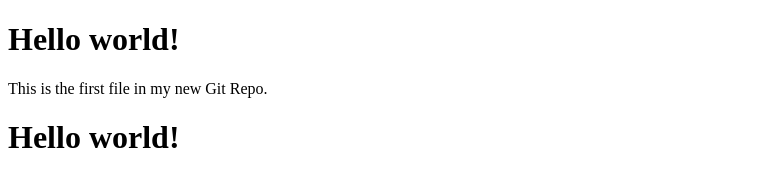
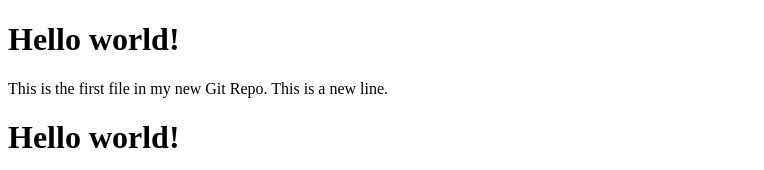
Before and after one commit to peniellatt218-beep/hello-world, a plain HTML site: page index.html in a window 1280 px wide. Shown: the top 170 px of the page, without its empty margins (0-764 px from the left). Drawn offline with Linux system fonts and the light colour scheme.

Commit message:
hello my friend i added newline

```diff
--- a/index.html
+++ b/index.html
@@ -8,8 +8,8 @@
 <body>
 
     <h1>Hello world!</h1>
-    <p>This is the first file in my new Git Repo.</p>
-
+    <p>This is the first file in my new Git Repo.
+       This is a new line.</p>
 </body>
 
 </html>
```
